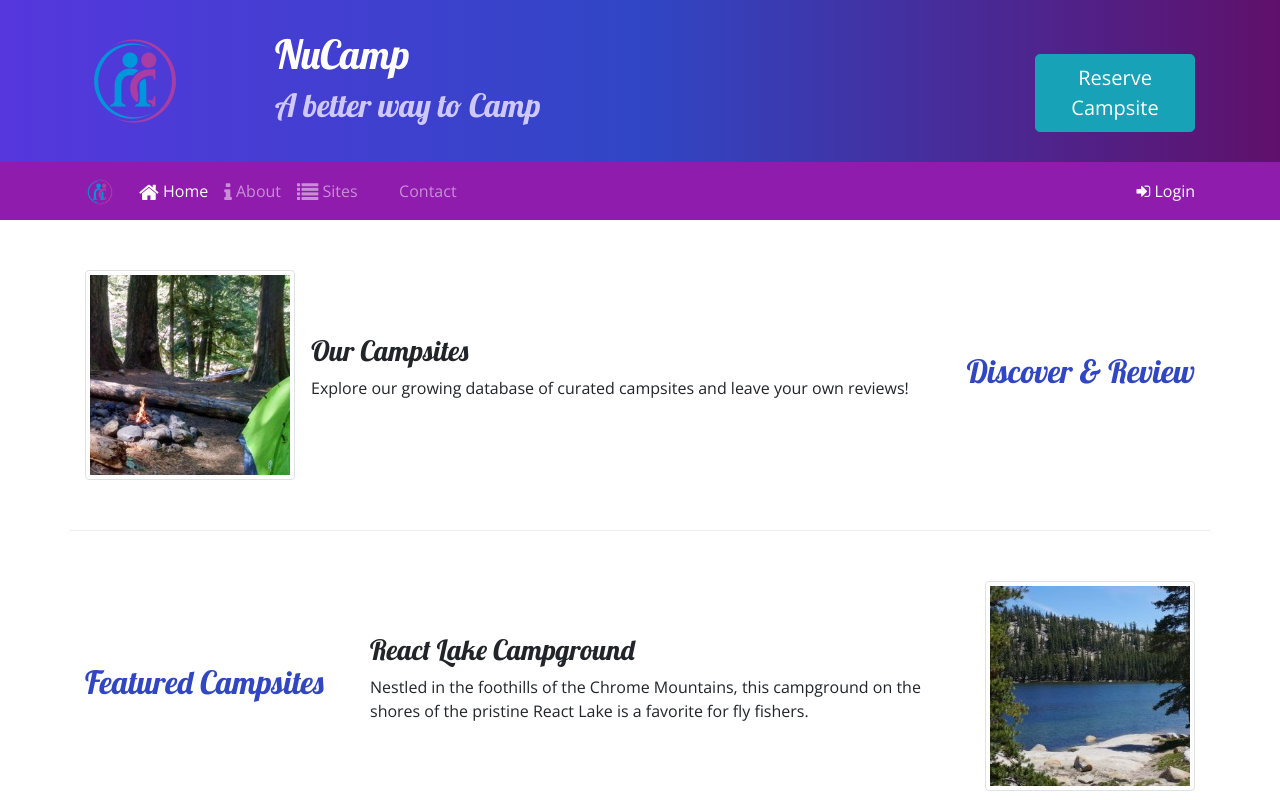
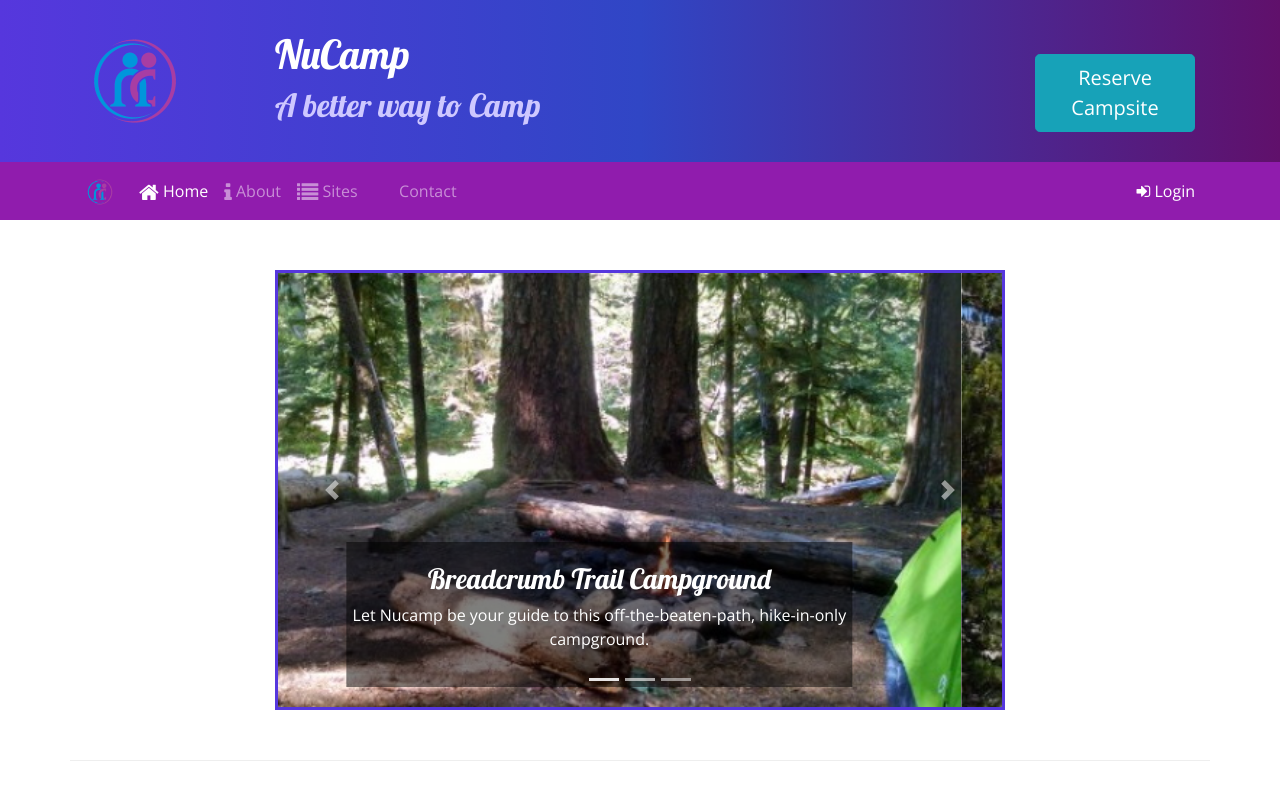
Before and after one commit to otfigo87/Nucampsite-Boostrap, a website: page index.html in a window 1280 px wide. Shown: the top 800 px of the page. Drawn offline with nearby package versions, Linux system fonts and the light colour scheme.

Commit message:
Carousel

```diff
--- a/css/styles.css
+++ b/css/styles.css
@@ -41,3 +41,10 @@ a, a:hover {
   text-decoration: none;
   cursor: pointer;
 }
+.carousel-caption {
+    background-color: rgba(0, 0, 0, 0.5);
+}
+
+.carousel {
+    border: solid #5637DD;
+}
--- a/index.html
+++ b/index.html
@@ -105,6 +105,53 @@
     </div>
 
     <div class="container">
+
+        <div class="row row-content">
+            <div class="col-md-8 mx-auto">
+                <div id="homeCarousel" class="carousel slide" data-ride="carousel">
+                        <ol class="carousel-indicators">
+                            <li data-target="#homeCarousel" data-slide-to="0" class="active"></li>
+                            <li data-target="#homeCarousel" data-slide-to="1"></li>
+                            <li data-target="#homeCarousel" data-slide-to="2"></li>
+                        </ol>
+                        <div class="carousel-inner">
+                                <div class="carousel-item active">
+                                    <img class="d-block w-100" src="img/breadcrumb-trail.jpg" alt="Breadcrumb Trail Campground" />
+                                    <div class="carousel-caption">
+                                        <h3>Breadcrumb Trail Campground</h3>
+                                        <p class="d-none d-sm-block">Let Nucamp be your guide to this off-the-beaten-path, hike-in-only campground.</p>
+                                    </div>
+                                </div>
+                                <div class="carousel-item">
+                                    <img class="d-block w-100" src="img/react-lake.jpg" alt="React Lake Campground" />
+                                    <div class="carousel-caption">
+                                        <h3>React Lake Campground</h3>
+                                        <p class="d-none d-sm-block">Nestled in the foothills of the Chrome Mountains, this campground on the shores of the pristine React Lake is a favorite
+                                        for fly fishers.</p>
+                                    </div>
+                               </div>
+                               <div class="carousel-item">
+                                    <img class="d-block w-100" src="img/chrome-river.jpg" alt="Chrome River Campground" />
+                                    <div class="carousel-caption">
+                                        <h3>Chrome River Campground</h3>
+                                        <p class="d-none d-sm-block">Spend a few sunny days and starry nights beneath a canopy of old-growth firs at this enchanting spot by the Chrome
+                                        River.</p>
+                                    </div>
+                                </div>
+                        </div>
+                        <a class="carousel-control-prev" href="#homeCarousel" role="button" data-slide="prev">
+                            <span class="carousel-control-prev-icon"></span>
+                            <span class="sr-only">Previous</span>
+                        </a>
+                        <a class="carousel-control-next" href="#homeCarousel" role="button" data-slide="next">
+                            <span class="carousel-control-next-icon"></span>
+                            <span class="sr-only">Next</span>
+                        </a>
+
+                </div>
+
+            </div>
+        </div>
 
         <div class="row row-content align-items-center">
             <div class="col-sm-4 order-sm-last col-md-3">
```
